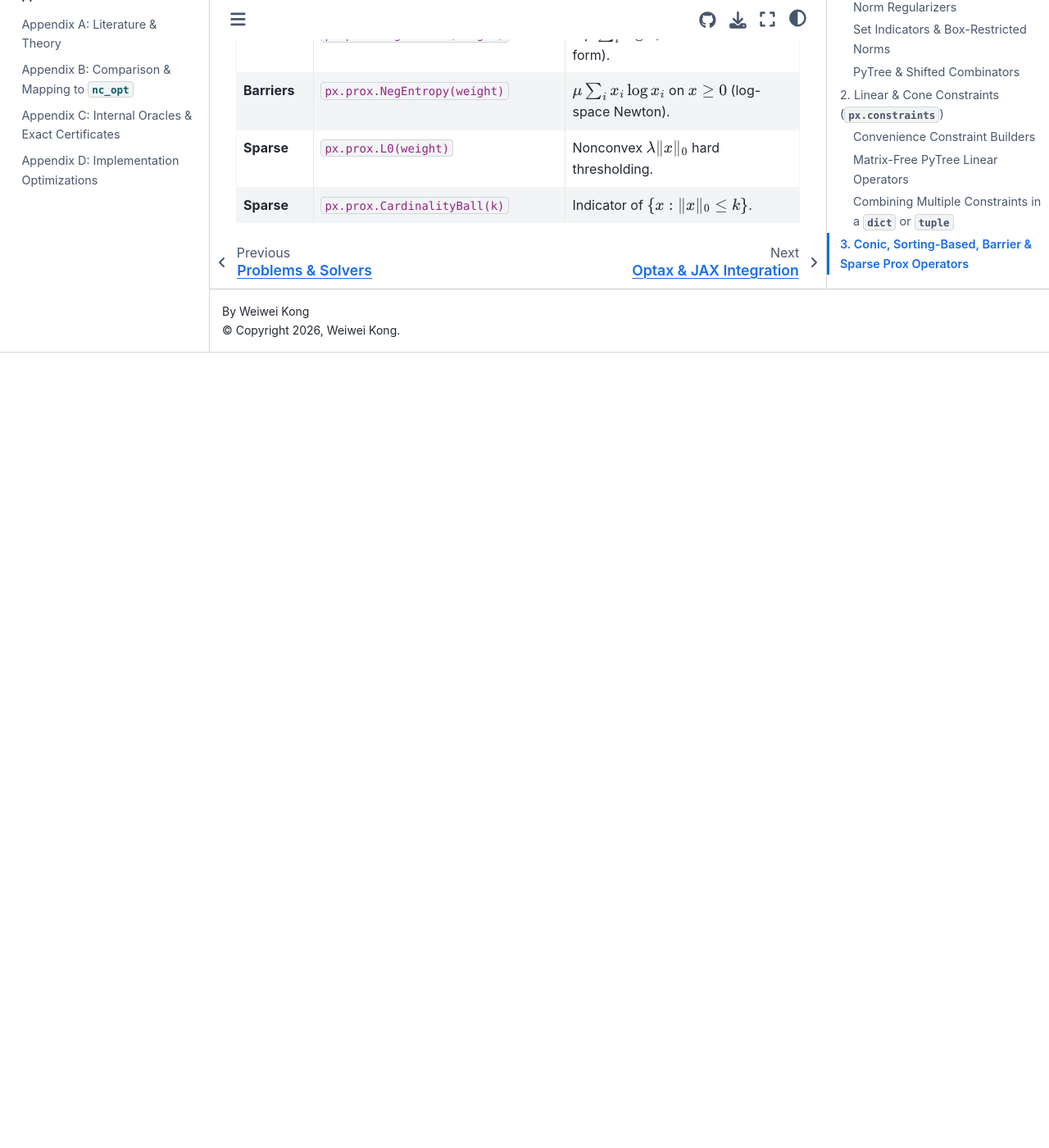
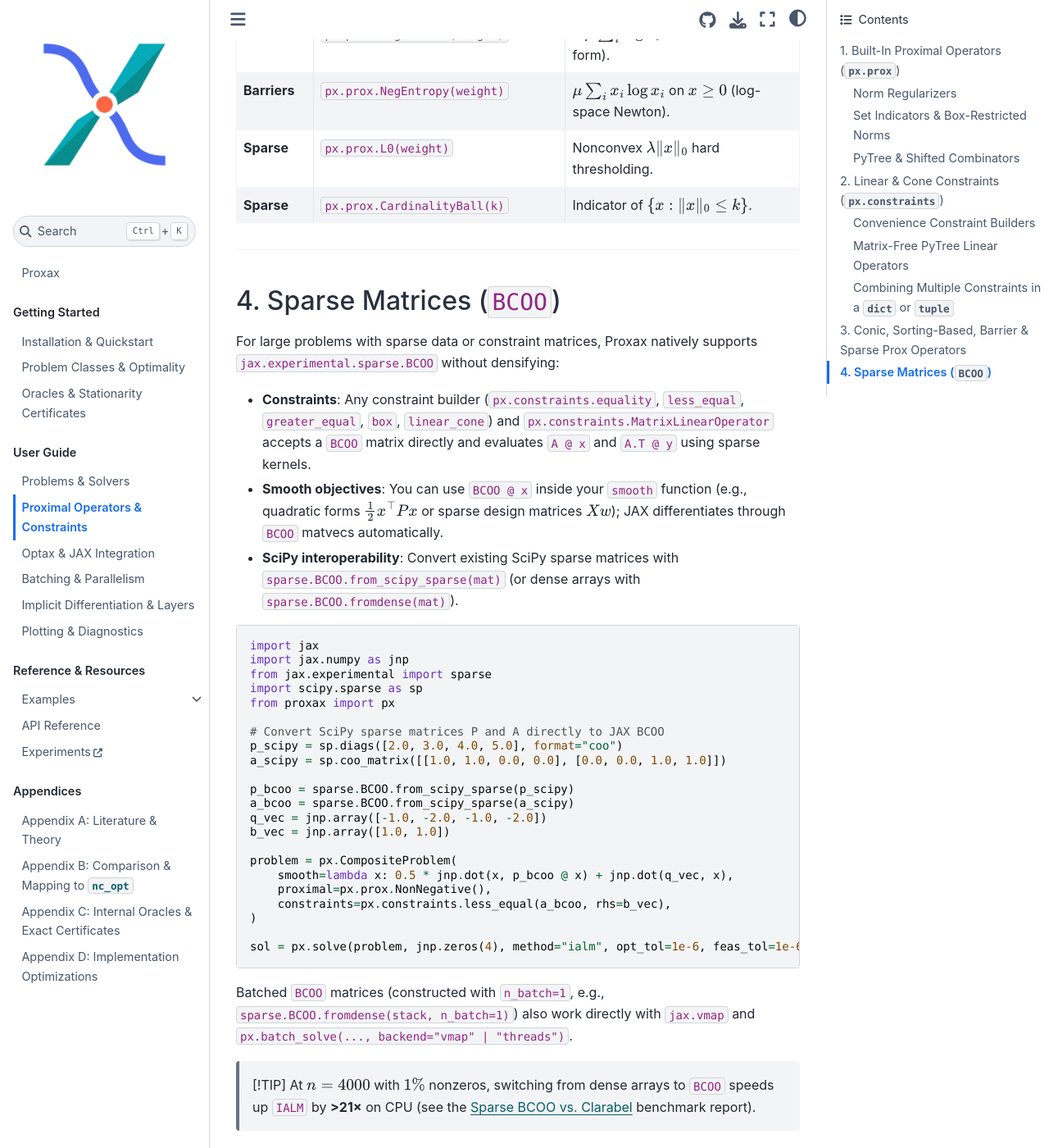
Before and after one commit to wwkong/proxax, a Sphinx documentation site: the page built from docs/guide/prox_and_constraints.md, in a window 1280 px wide and 1400 px high, scrolled down 6509 px. Shown: the whole window at 82% size. Built offline with Sphinx 7.4.7 and the Sphinx Book theme 1.1.4, drawn with Linux system fonts in a browser that asks for light colours; before the commit the page ends 6939 px from its top, so only the background shows below that.

Commit message:
Release v0.3.6: BCOO batching, sparse docs, and Maros-Meszaros --sparse

````diff
--- a/docs/guide/prox_and_constraints.md
+++ b/docs/guide/prox_and_constraints.md
@@ -233,3 +233,56 @@ for conic/matrix, ordered-regularization, barrier, and sparse problems:
 | **Barriers** | `px.prox.NegEntropy(weight)` | $\mu \sum_i x_i \log x_i$ on $x \ge 0$ (log-space Newton). |
 | **Sparse** | `px.prox.L0(weight)` | Nonconvex $\lambda \lVert x \rVert_0$ hard thresholding. |
 | **Sparse** | `px.prox.CardinalityBall(k)` | Indicator of $\{x : \lVert x \rVert_0 \le k\}$. |
+
+---
+
+## 4. Sparse Matrices (`BCOO`)
+
+For large problems with sparse data or constraint matrices, Proxax natively
+supports `jax.experimental.sparse.BCOO` without densifying:
+
+- **Constraints**: Any constraint builder (`px.constraints.equality`,
+  `less_equal`, `greater_equal`, `box`, `linear_cone`) and
+  `px.constraints.MatrixLinearOperator` accepts a `BCOO` matrix directly and
+  evaluates `A @ x` and `A.T @ y` using sparse kernels.
+- **Smooth objectives**: You can use `BCOO @ x` inside your `smooth` function
+  (e.g., quadratic forms $\frac{1}{2} x^\top P x$ or sparse design matrices
+  $X w$); JAX differentiates through `BCOO` matvecs automatically.
+- **SciPy interoperability**: Convert existing SciPy sparse matrices with
+  `sparse.BCOO.from_scipy_sparse(mat)` (or dense arrays with
+  `sparse.BCOO.fromdense(mat)`).
+
+```python
+import jax
+import jax.numpy as jnp
+from jax.experimental import sparse
+import scipy.sparse as sp
+from proxax import px
+
+# Convert SciPy sparse matrices P and A directly to JAX BCOO
+p_scipy = sp.diags([2.0, 3.0, 4.0, 5.0], format="coo")
+a_scipy = sp.coo_matrix([[1.0, 1.0, 0.0, 0.0], [0.0, 0.0, 1.0, 1.0]])
+
+p_bcoo = sparse.BCOO.from_scipy_sparse(p_scipy)
+a_bcoo = sparse.BCOO.from_scipy_sparse(a_scipy)
+q_vec = jnp.array([-1.0, -2.0, -1.0, -2.0])
+b_vec = jnp.array([1.0, 1.0])
+
+problem = px.CompositeProblem(
+    smooth=lambda x: 0.5 * jnp.dot(x, p_bcoo @ x) + jnp.dot(q_vec, x),
+    proximal=px.prox.NonNegative(),
+    constraints=px.constraints.less_equal(a_bcoo, rhs=b_vec),
+)
+
+sol = px.solve(problem, jnp.zeros(4), method="ialm", opt_tol=1e-6, feas_tol=1e-6)
+```
+
+Batched `BCOO` matrices (constructed with `n_batch=1`, e.g.,
+`sparse.BCOO.fromdense(stack, n_batch=1)`) also work directly with `jax.vmap`
+and `px.batch_solve(..., backend="vmap" | "threads")`.
+
+> [!TIP]
+> At $n = 4000$ with $1\%$ nonzeros, switching from dense arrays to `BCOO`
+> speeds up `IALM` by **>21×** on CPU (see the
+> [Sparse BCOO vs. Clarabel](https://proxax.readthedocs.io/projects/experiments/en/latest/sparse_bcoo_vs_clarabel.html)
+> benchmark report).
--- a/pyproject.toml
+++ b/pyproject.toml
@@ -4,7 +4,7 @@ build-backend = "hatchling.build"
 
 [project]
 name = "proxax"
-version = "0.3.5"
+version = "0.3.6"
 description = "Certified first-order proximal point methods for composite optimization in JAX and Optax."
 readme = "README.md"
 requires-python = ">=3.11"
````
Also changed, not shown: CHANGELOG.md (+11 -0 lines), docs/examples/constrained.md (+16 -0 lines), docs/index.md (+1 -1 lines), 5 other files.
